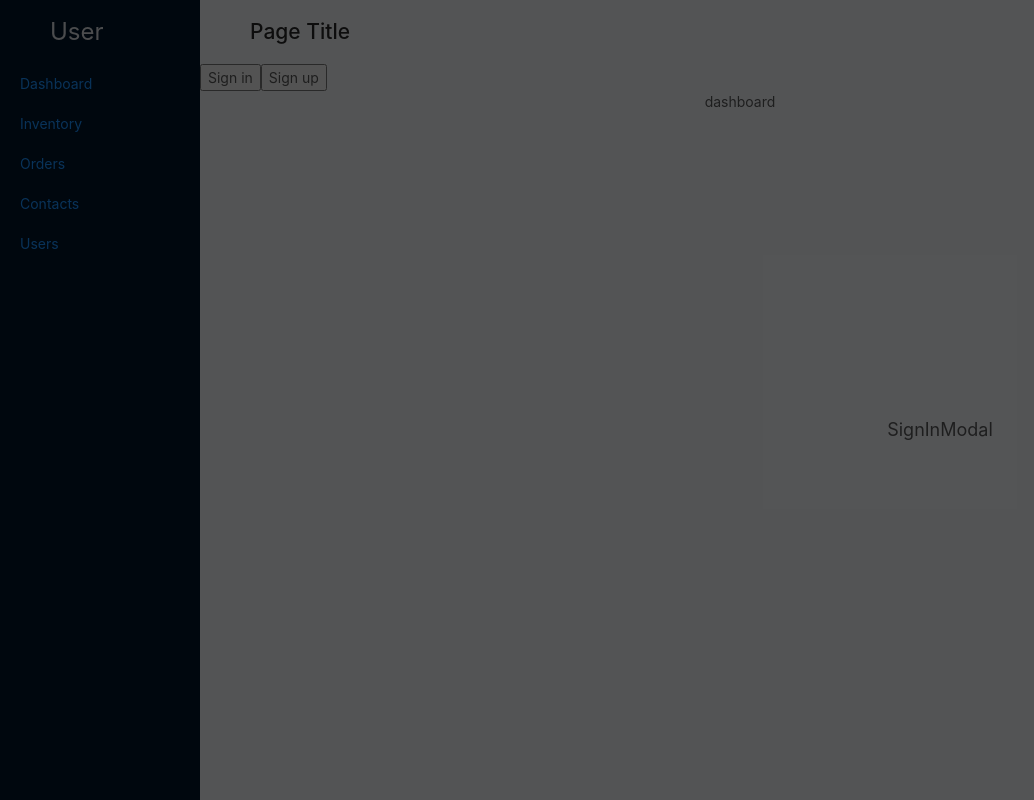
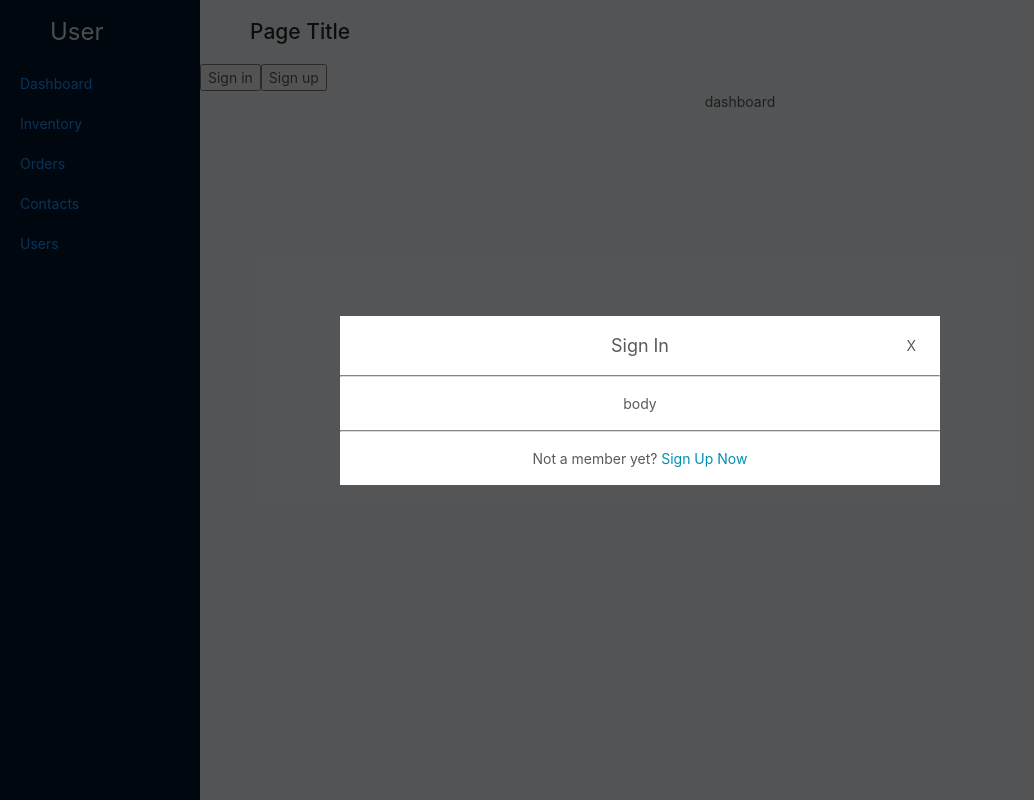
Before and after one commit to hangyin2017/hero-inventory-frontend, a React app: page / in a window 1280 px wide. Both pictures are taken after a click on the button "Sign in". Shown: the whole page, without its empty margins (0-1034 px from the left). Built offline with nearby package versions, Linux system fonts and the light colour scheme.

Commit message:
close button

```diff
--- a/src/components/Private/Private.js
+++ b/src/components/Private/Private.js
@@ -34,7 +34,7 @@ class Private extends React.Component{
             Sign up
             </button>
            </Layout>
-           {showSignInModal && (<SignInModal />)}
+           {showSignInModal && (<SignInModal onClose={this.toggleSignInModal}/>)}
            </React.Fragment>
         )
 
--- a/src/components/Private/components/SignInModal.js
+++ b/src/components/Private/components/SignInModal.js
@@ -1,5 +1,6 @@
 import React from 'react';
 import styled from 'styled-components';
+import PropTypes from 'prop-types';
 
 const Overlay = styled.div`
 position: fixed;
@@ -18,30 +19,78 @@ justify-content:center;
 
 const Modal = styled.div`
 position: absolute;
-top: 50%;
-left: 50%;
 width: 600px;
+background: white;
 `;
 
 const Header = styled.div`
 padding: 16px 24px;
 text-align:center;
+position:relative;
 `;
 
 const Title = styled.div`
 font-size: 18px;
 `;
 
+const Body = styled.div`
+padding: 16px 24px;
+`;
 
+const Close = styled.button`
+outline:0;
+border:0;
+background:transparent;
+cursor:pointer;
 
-const SignInModal = () => (
-        <Overlay>
-            <Modal>
+position:absolute;
+top:0;
+bottom:0;
+right:0;
+padding-right: 24px;
+display: flex;
+align-items: center;
+`;
+
+const HorizontalRule = styled.hr`
+margin: 0;
+border-color: #dadada;
+`;
+
+const Footer = styled.div`
+padding: 16px 24px;
+`;
+
+const SignUpButton = styled.button`
+outline: 0;
+border: 0;
+background: transparent;
+padding:0;
+cursor: pointer;
+color: #008fb4;
+`;
+
+const SignInModal = ({
+    onClose,
+}) => (
+        <Overlay onClick={onClose}>
+            <Modal onClick={(event) => event.stopPropagation()}>
                 <Header>
-                    <Title>SignInModal</Title>
+                    <Title>Sign In </Title>
+                    <Close onClick={onClose}>X</Close>
                 </Header>
+                <HorizontalRule />
+                <Body> body </Body>
+                <HorizontalRule />
+                <Footer>
+                Not a member yet?&nbsp;
+                <SignUpButton>Sign Up Now</SignUpButton>
+                </Footer>
             </Modal>
         </Overlay>
     );
+    SignInModal.propTypes ={
+        onClose: PropTypes.func.isRequired,
+    };
 
 export default SignInModal;
```
